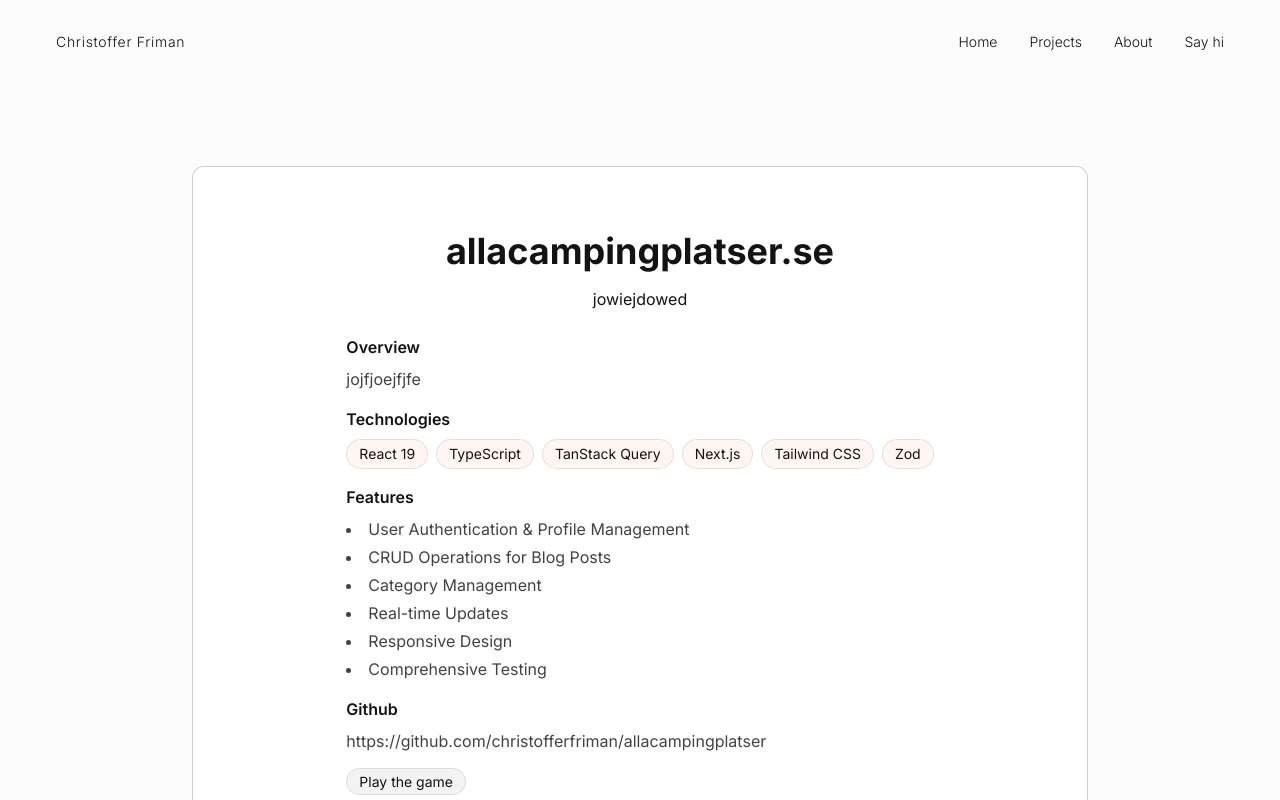
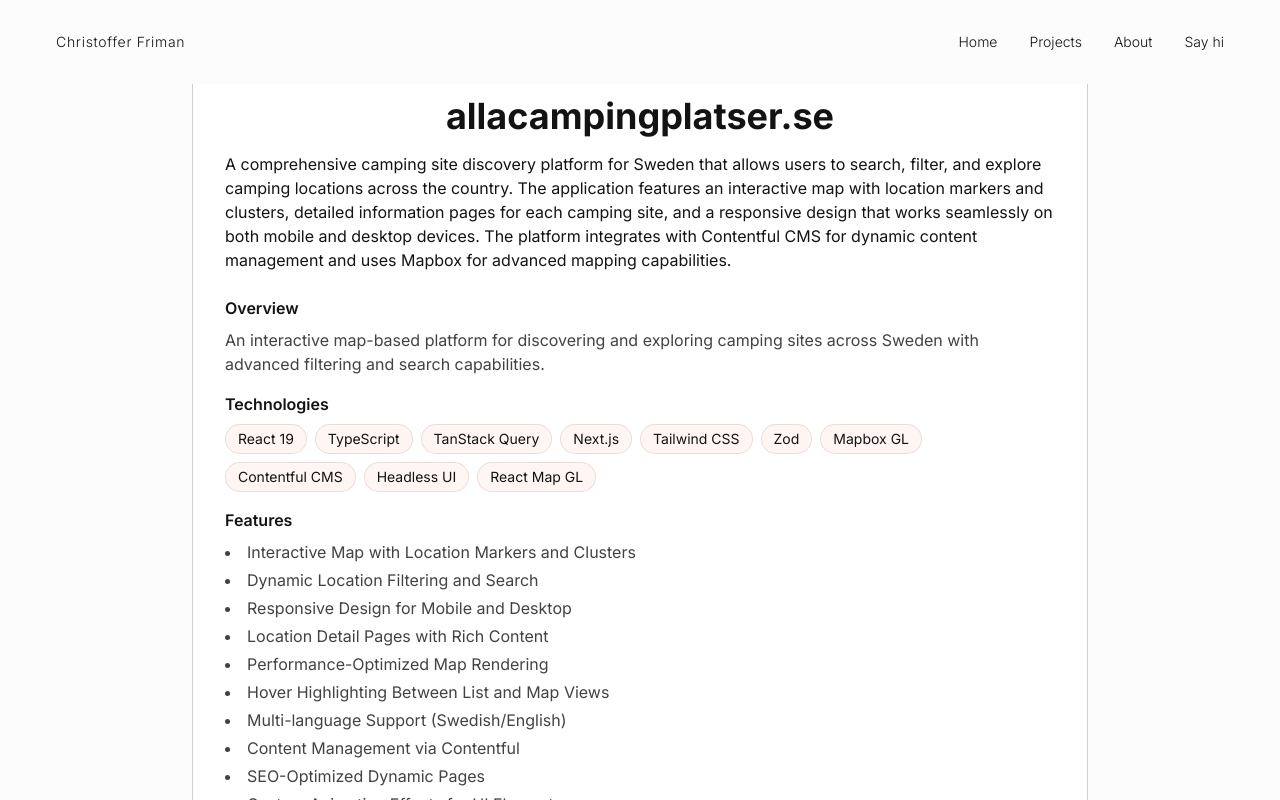
Before and after one commit to chrisfrimango/portfolio-next, a Next.js app: page /projects/allacampingplatser in a window 1280 px wide. Shown: the top 800 px of the page. Built offline with nearby package versions, Linux system fonts and the light colour scheme.

Commit message:
Update project info

```diff
--- a/src/app/projects/page.tsx
+++ b/src/app/projects/page.tsx
@@ -30,8 +30,10 @@ export default function Projects() {
             <div className="w-full max-w-[90vw] sm:w-[350px]">
               <ProjectCard
                 text={project.title}
-                subtext={project.description}
+                subTitle={project.subTitle}
+                subtext={project.shortDescription}
                 href={project.liveUrl}
+                technologies={project.technologies}
               />
             </div>
           </div>
--- a/src/app/projects/project-card.tsx
+++ b/src/app/projects/project-card.tsx
@@ -4,11 +4,19 @@ import Link from "next/link";
 
 interface CardDemoProps {
   text: string;
+  subTitle?: string;
   subtext?: string;
   href: string | null;
+  technologies?: string[];
 }
 
-export default function ProjectCard({ text, subtext, href }: CardDemoProps) {
+export default function ProjectCard({
+  text,
+  subTitle,
+  subtext,
+  href,
+  technologies = [],
+}: CardDemoProps) {
   const cardContent = (
     <div className="w-full group/card">
       <div
@@ -27,7 +35,7 @@ export default function ProjectCard({ text, subtext, href }: CardDemoProps) {
               {text}
             </p>
             <p className="text-sm text-gray-400">
-              {subtext ? subtext.substring(0, 25) + "..." : ""}
+              {subTitle ? subTitle.substring(0, 25) + "..." : ""}
             </p>
           </div>
         </div>
@@ -38,6 +46,19 @@ export default function ProjectCard({ text, subtext, href }: CardDemoProps) {
           <p className="font-normal text-sm text-gray-50 relative z-10 my-4">
             {subtext}
           </p>
+
+          {technologies.length > 0 && (
+            <div className="flex flex-wrap gap-1 mt-2 z-10 relative">
+              {technologies.slice(0, 4).map((tech, index) => (
+                <span
+                  key={index}
+                  className="px-2 py-1 bg-black/30 text-white text-xs rounded-md border border-white/20"
+                >
+                  {tech}
+                </span>
+              ))}
+            </div>
+          )}
         </div>
       </div>
     </div>
--- a/src/components/TextSection.tsx
+++ b/src/components/TextSection.tsx
@@ -13,7 +13,7 @@ const TextSection: React.FC<TextSectionProps> = ({
 }) => {
   return (
     <>
-      <section className="mb-10 px-5 sm:max-w-[400px] mx-auto z-10">
+      <section className="mb-10 px-5 sm:max-w-[450px] mx-auto z-10">
         <h1 className="text-[#131313] font-bold uppercase">
           {title}{" "}
           {italicText && (
@@ -27,7 +27,7 @@ const TextSection: React.FC<TextSectionProps> = ({
         </p>
       </section>
       {children}
-      <section className="mb-10 px-5 sm:max-w-[400px] mx-auto">
+      <section className="mb-10 px-5 sm:max-w-[450px] mx-auto">
         <p className="text-sm font-light text-[#131313] sm:mt-10 tracking-wide">
           {descriptionSection2}
         </p>
--- a/src/data/about.json
+++ b/src/data/about.json
@@ -10,7 +10,7 @@
     },
     {
       "title": "Technical Skills",
-      "description": "I focus primarily on frontend and web technologies with a solid foundation in HTML, CSS, JavaScript, and TypeScript. For larger applications, I work with React and Next.js, while I prefer vanilla JavaScript for smaller projects. On the backend, I'm comfortable with Node.js and Express, or using server components in Next.js. I also have experience with databases like MongoDB and PostgreSQL. I'm always eager to expand my technical toolbox and take on new challenges."
+      "description": "I focus primarily on frontend and web technologies with a solid foundation in HTML, CSS, JavaScript, and TypeScript. For larger applications, I work with React and Next.js or similar frameworks. My experience extends to cross-platform development with React Native and Electron, allowing me to build solutions that work seamlessly across mobile and desktop environments. On the backend, I'm comfortable with Node.js and Express, or using server components in Next.js. I also have experience with databases like MongoDB and PostgreSQL. My development process incorporates testing best practices using Cypress for ensuring quality code. I'm familiar with DevOps practices including CI/CD pipelines, Docker containerization, and cloud deployment. Additionally, I have a keen eye for UX/UI design, using tools like Figma and applying design thinking principles to create intuitive user experiences. I'm always eager to expand my technical toolbox and take on new challenges."
     }
   ]
 }
--- a/src/data/projects.json
+++ b/src/data/projects.json
@@ -3,27 +3,36 @@
     {
       "id": 1,
       "title": "allacampingplatser.se",
+      "subTitle": "A fullstack application.",
       "name": "allacampingplatser",
-      "description": "jowiejdowed",
-      "shortDescription": "jojfjoejfjfe",
+      "description": "A comprehensive camping site discovery platform for Sweden that allows users to search, filter, and explore camping locations across the country. The application features an interactive map with location markers and clusters, detailed information pages for each camping site, and a responsive design that works seamlessly on both mobile and desktop devices. The platform integrates with Contentful CMS for dynamic content management and uses Mapbox for advanced mapping capabilities.",
+      "shortDescription": "An interactive map-based platform for discovering and exploring camping sites across Sweden with advanced filtering and search capabilities.",
       "technologies": [
         "React 19",
         "TypeScript",
         "TanStack Query",
         "Next.js",
         "Tailwind CSS",
-        "Zod"
+        "Zod",
+        "Mapbox GL",
+        "Contentful CMS",
+        "Headless UI",
+        "React Map GL"
       ],
       "image": "",
       "githubUrl": "https://github.com/christofferfriman/allacampingplatser",
       "liveUrl": "https://allacampingplatser.se",
       "features": [
-        "User Authentication & Profile Management",
-        "CRUD Operations for Blog Posts",
-        "Category Management",
-        "Real-time Updates",
-        "Responsive Design",
-        "Comprehensive Testing"
+        "Interactive Map with Location Markers and Clusters",
+        "Dynamic Location Filtering and Search",
+        "Responsive Design for Mobile and Desktop",
+        "Location Detail Pages with Rich Content",
+        "Performance-Optimized Map Rendering",
+        "Hover Highlighting Between List and Map Views",
+        "Multi-language Support (Swedish/English)",
+        "Content Management via Contentful",
+        "SEO-Optimized Dynamic Pages",
+        "Custom Animation Effects for UI Elements"
       ]
     }
   ]
```
